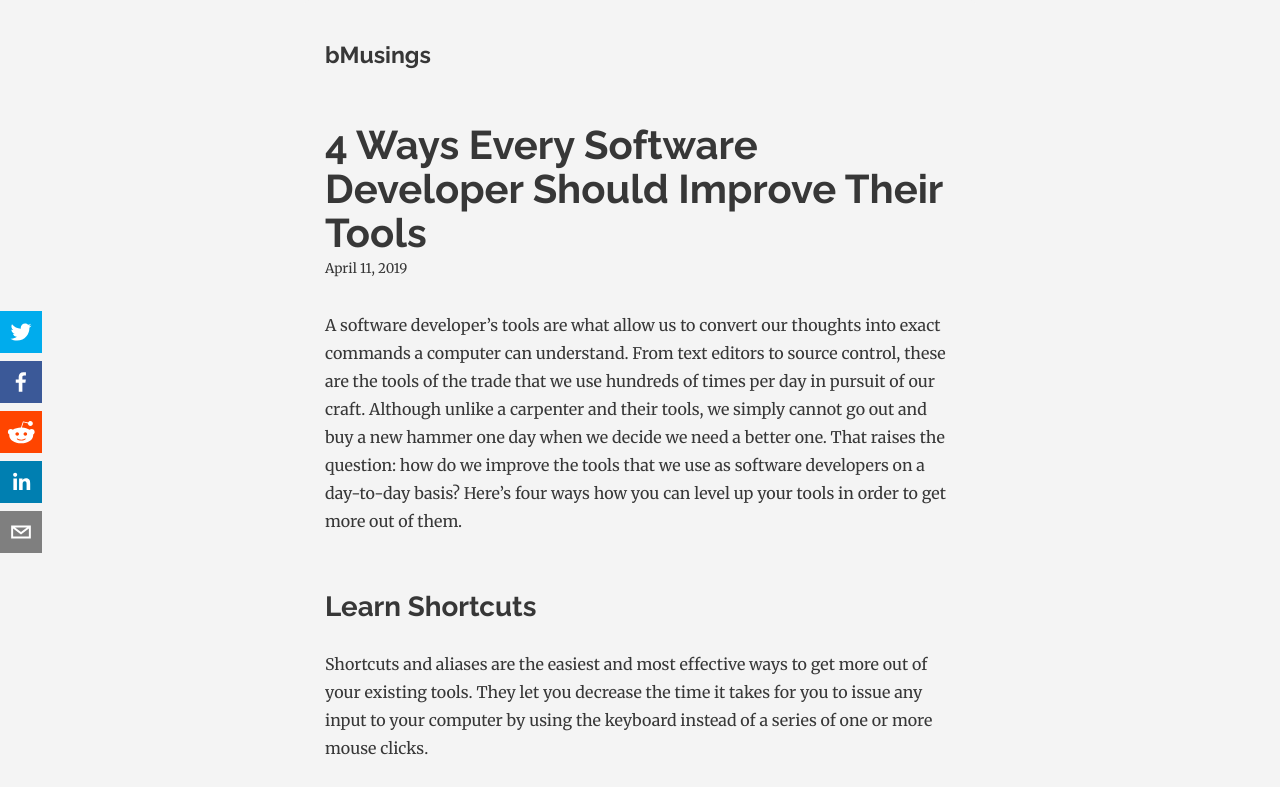
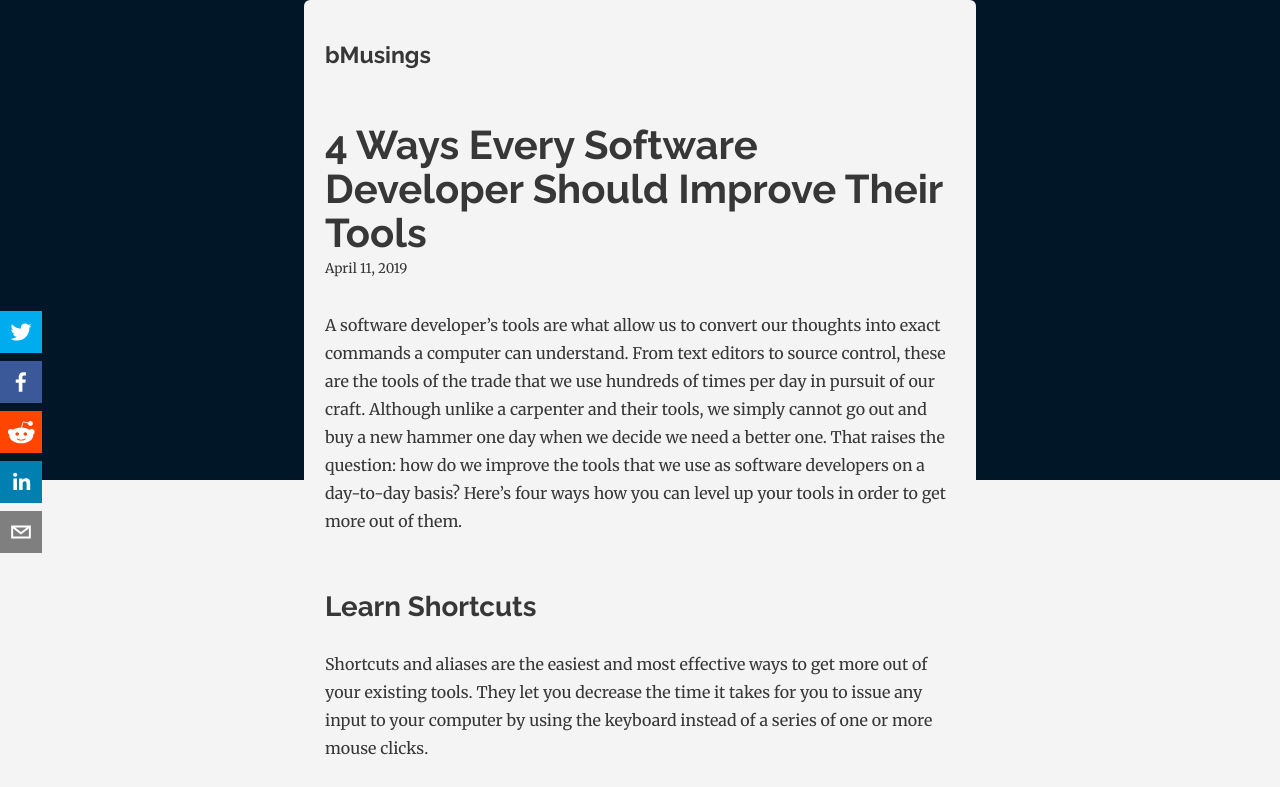
Before and after one commit to Maushundb/bmusings, a Gatsby site: page /4-ways-to-improve-your-tools/ in a window 1280 px wide. Shown: the top 787 px of the page. Built offline with nearby package versions, Linux system fonts and the light colour scheme; Gatsby itself is replaced by a stand-in of ours; some packages are replaced by stand-ins of ours.

Commit message:
Add background for all pages

```diff
--- a/src/components/layout.js
+++ b/src/components/layout.js
@@ -1,13 +1,25 @@
 import React from 'react';
 import { Link } from 'gatsby';
+import styled from 'styled-components';
 import Newsletter from '../components/newsletter';
 
 import { rhythm, scale } from '../utils/typography';
 import { COLORS } from '../constants';
 
 const ROOT_PATH = `${__PATH_PREFIX__}/`;
+const Background = styled.div`
+  background-color: #011627;
+  position: fixed;
+  width: 100%;
+  height: 60%;
+`;
 
+/**
+ * Root component for the site, lays out either the home page or blog post
+ */
 const Layout = ({ location, title, children }) => (
+  <div>
+    <Background />
     <div
       style={{
         marginLeft: `auto`,
@@ -63,6 +75,7 @@ const Layout = ({ location, title, children }) => (
         <Newsletter />
       </footer>
     </div>
+  </div>
 );
 
 export default Layout;
--- a/src/templates/blog-post.js
+++ b/src/templates/blog-post.js
@@ -16,6 +16,7 @@ const BlogPostTemplate = props => {
   const keywords = frontmatter.keywords.split(',').map(s => s.trim());
 
   return (
+    <div>
       <Layout location={location} title={siteTitle}>
         <SEO title={frontmatter.title} description={post.spoiler} keywords={keywords} />
         <h1>{frontmatter.title}</h1>
@@ -68,6 +69,7 @@ const BlogPostTemplate = props => {
           }}
         />
       </Layout>
+    </div>
   );
 };
 
```
Also changed, not shown: src/pages/index.js (+0 -9 lines). Lines whose indentation alone changed are shown as unchanged.
